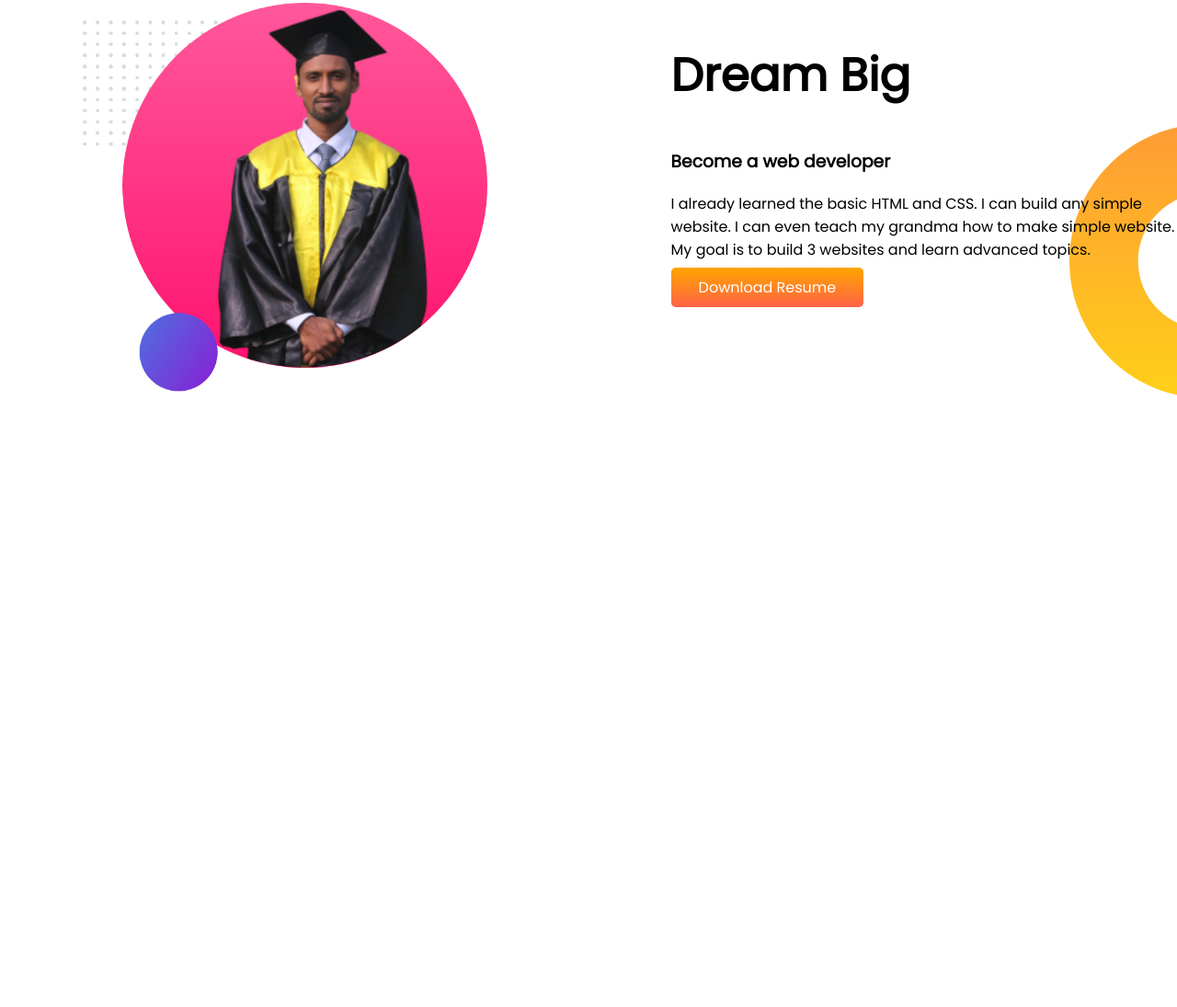
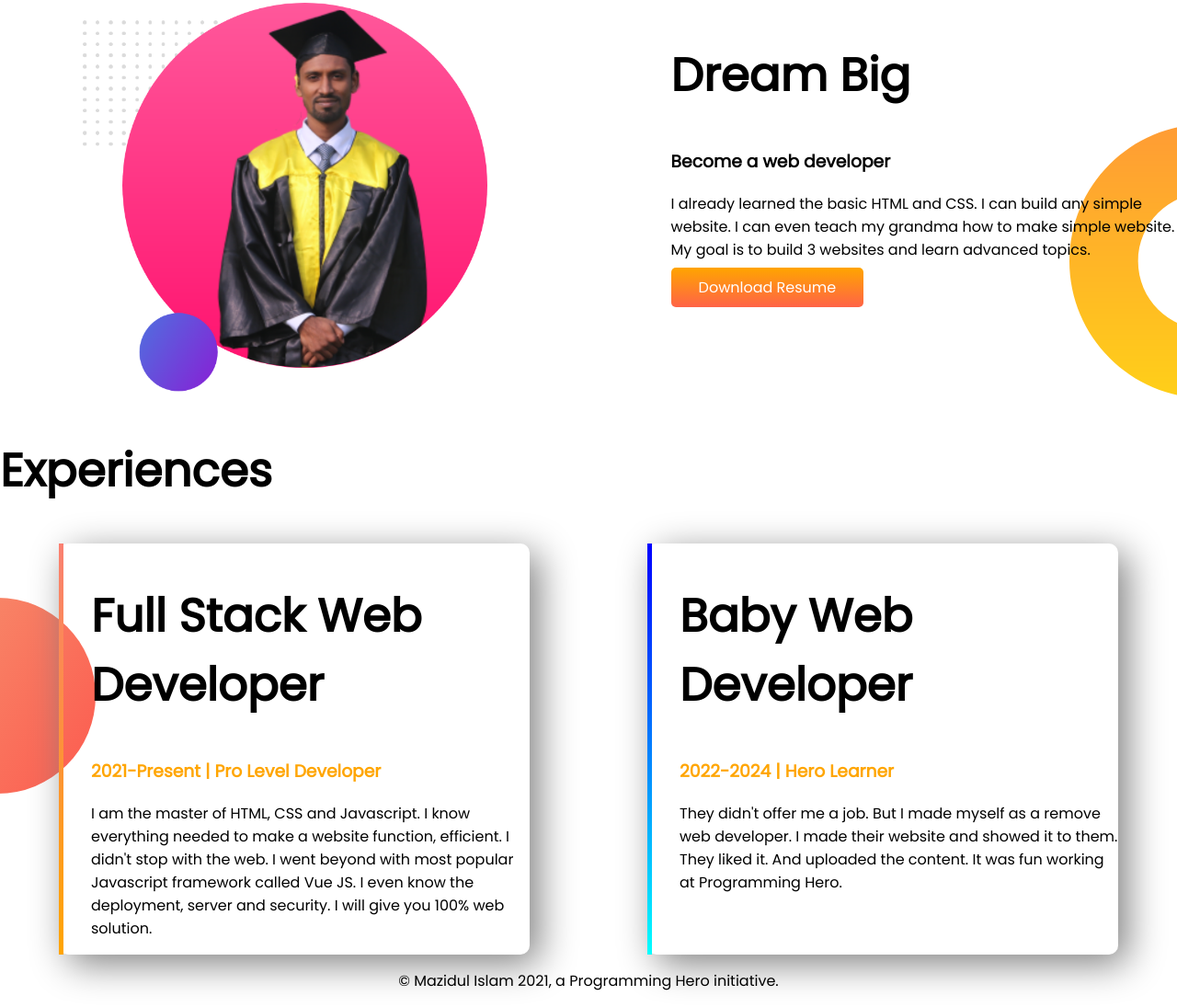
Before and after one commit to MazidulIslam/developer-fortfolio, a plain HTML site: page index.html in a window 1280 px wide. Shown: the part 580-1675 px from the top of the page at 92% size. Before the commit the page ends 1013 px from the top, so only its background shows below. Drawn offline with Linux system fonts and the light colour scheme.

Commit message:
all section and footer done. Final Product is here

```diff
--- a/index.html
+++ b/index.html
@@ -13,7 +13,7 @@
 
     <body>
         <!-- top section start -->
-        <section class="top-banner">
+        <section class="top-banner flexible-container">
             <!-- left -->
             <div class="half">
                 <h1>Welcome To</h1>
@@ -35,7 +35,7 @@
 
 
         <!-- mid section start -->
-        <section class="dream-big">
+        <section class="dream-big flexible-container">
             <!-- left -->
             <div class="half">
                 <img src="images/mazid-bg2.png" alt="Mazidul Islam" srcset="">
@@ -55,5 +55,31 @@
         <!-- mid section end -->
 
 
+
+        <!-- experience area  -->
+        <section class="experience-area">
+            <h1>Experiences</h1>
+
+            <div class="flexible-container">
+                    <div id="full-stack" class="experience">
+                    <h1>Full Stack Web Developer</h1>
+                    <h3 class="orange-color">2021-Present | Pro Level Developer</h3>
+                    <p>I am the master of HTML, CSS and Javascript. I know everything needed to make a website function, efficient. I didn't stop with the web. I went beyond with most popular Javascript framework called Vue JS. I even know the deployment, server and security. I will give you 100% web solution.</p>
+                </div>
+                <div id="web-dev" class="experience">
+                    <h1>Baby Web Developer</h1>
+                    <h3 class="orange-color">2022-2024 | Hero Learner</h3>
+                    <p>They didn't offer me a job. But I made myself as a remove web developer. I made their website and showed it to them. They liked it. And uploaded the content. It was fun working at Programming Hero.</p>
+                </div>
+            </div>
+        </section>
+        <!-- experience area  end -->
+
+        <!-- footer  -->
+        <footer>
+            <p>© Mazidul Islam 2021, a Programming Hero initiative.</p>
+        </footer>
+
+
     </body>
 </html>
--- a/style.css
+++ b/style.css
@@ -8,7 +8,7 @@ h1 {
 .orange-color {
   color: orange;
 }
-section {
+.flexible-container {
   display: flex;
 }
 .half {
@@ -37,3 +37,29 @@ section {
   background-position: right;
   background-position-y: bottom;
 }
+.experience {
+  width: 40%;
+  margin-left: 5%;
+  margin-right: 5%;
+  padding-left: 30px;
+  border-radius: 10px;
+  box-shadow: 10px 10px 40px gray;
+}
+.experience-area {
+  background-image: url(images/exp-bg.png);
+  background-repeat: no-repeat;
+  background-position: left;
+}
+#full-stack {
+  border-image: linear-gradient(salmon, orange);
+  border-image-slice: 1;
+  border-left: 5px solid;
+}
+#web-dev {
+  border-left: 5px solid;
+  border-image: linear-gradient(blue, cyan);
+  border-image-slice: 1;
+}
+footer p {
+  text-align: center;
+}
```
Also changed, not shown: images/IMG_1717-removebg-preview.png (deleted), images/IMG_2458-removebg-preview.png (deleted), images/jhankar.png (deleted), images/jhankar2.png (deleted), images/my-bg.png (deleted), images/my-bg2.png (deleted).
